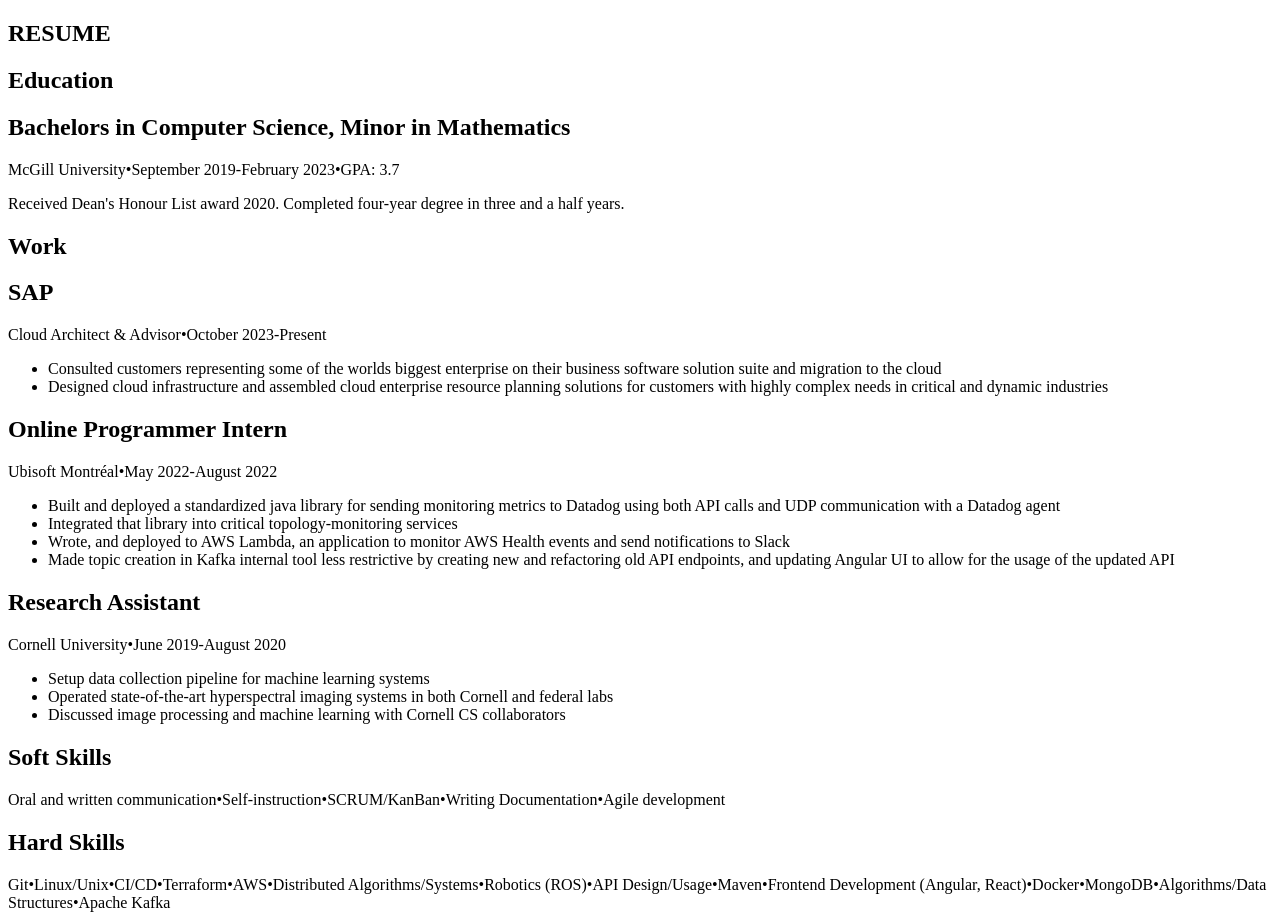
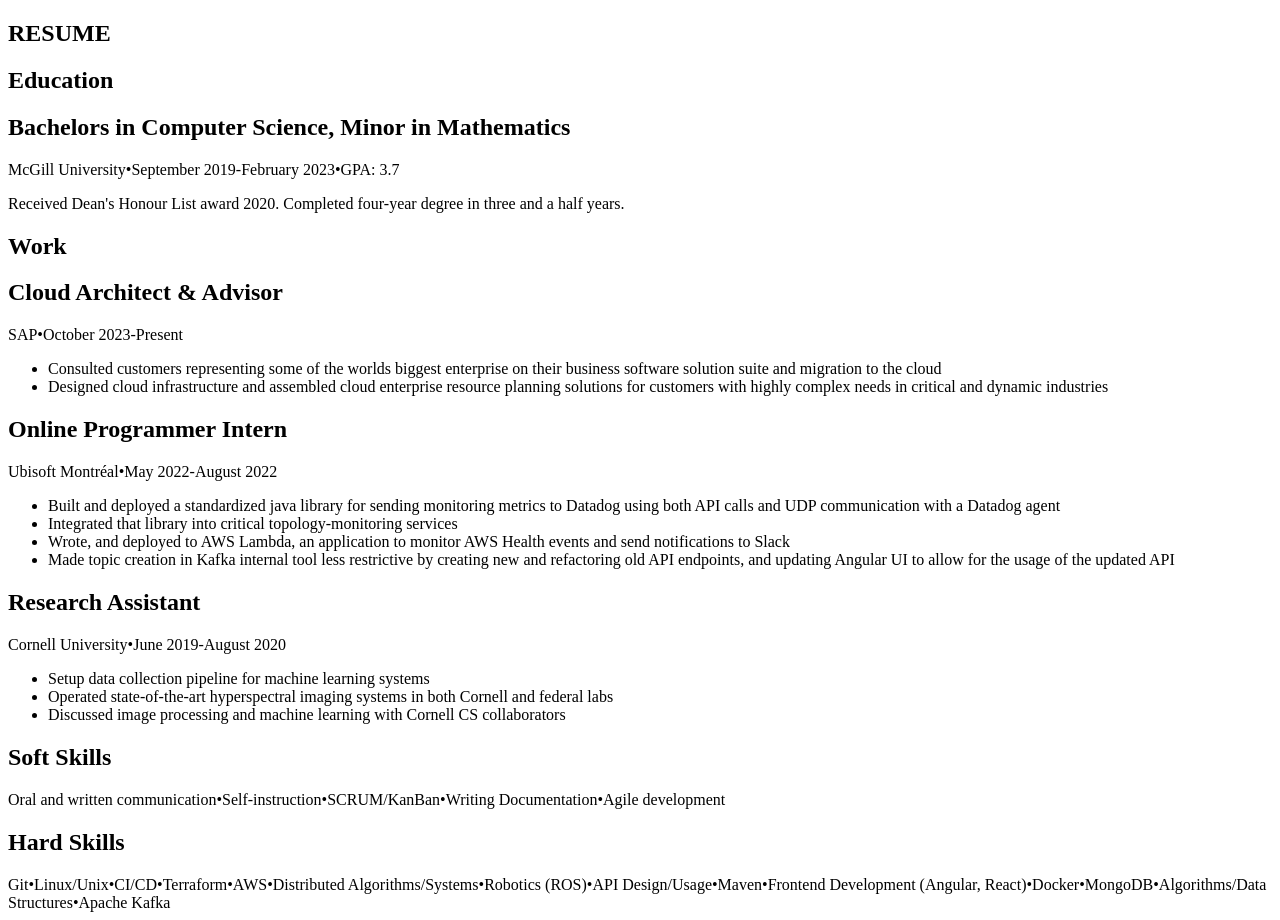
Before and after one commit to owenglahn/resume-site, a Next.js app in the folder frontend/: page /Resume in a window 1280 px wide. Built offline with nearby package versions, Linux system fonts and the light colour scheme.

Commit message:
Fix desc

```diff
--- a/frontend/src/dataDef.tsx
+++ b/frontend/src/dataDef.tsx
@@ -25,8 +25,8 @@ export const education: ITimeLineItem[] = [
 export const work: ITimeLineItem[] = [
     {
         date: "October 2023-Present",
-        location: "Cloud Architect & Advisor",
-        title: "SAP",
+        location: "SAP",
+        title: "Cloud Architect & Advisor",
         content:
         <ul className="list-disc">
             <li>
```
